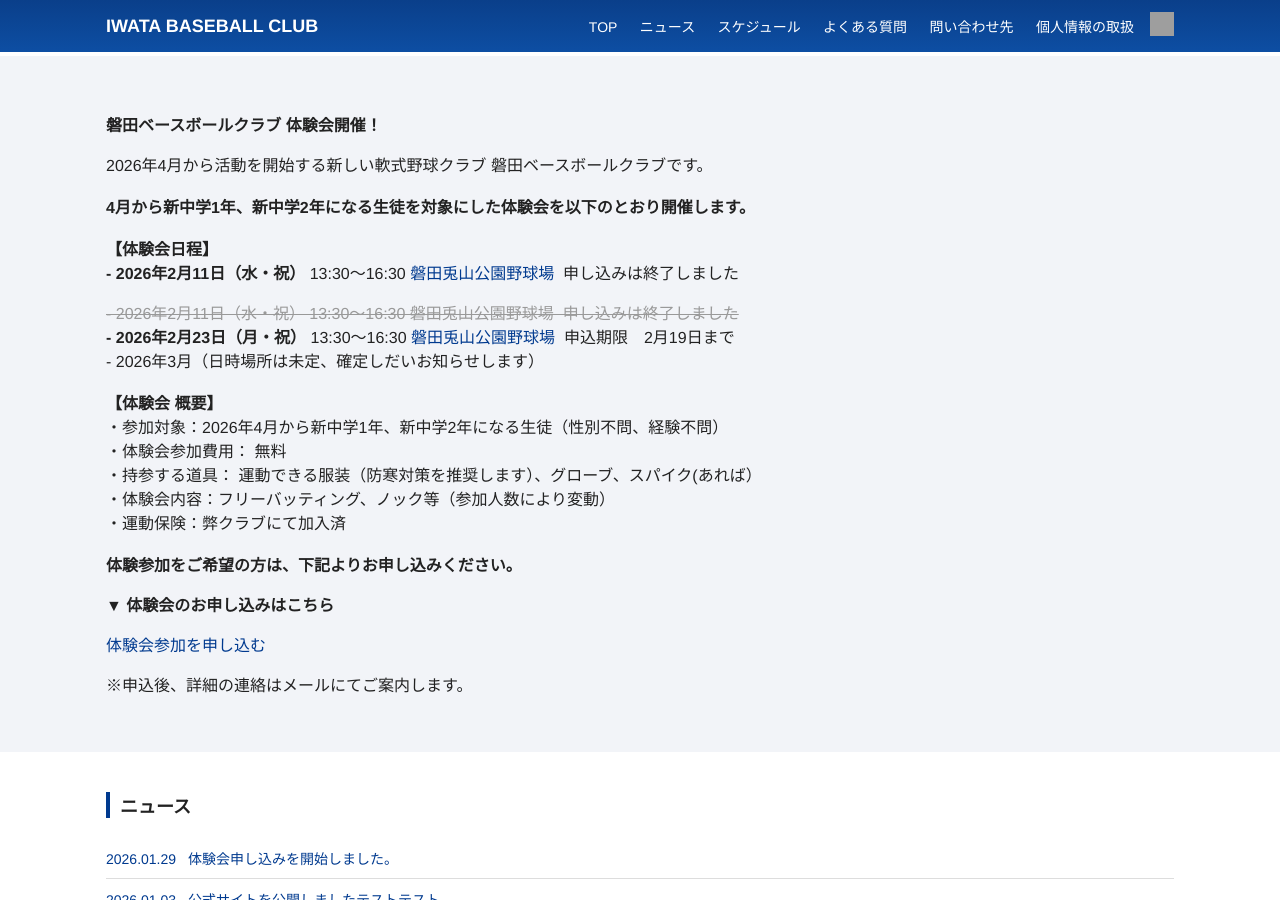
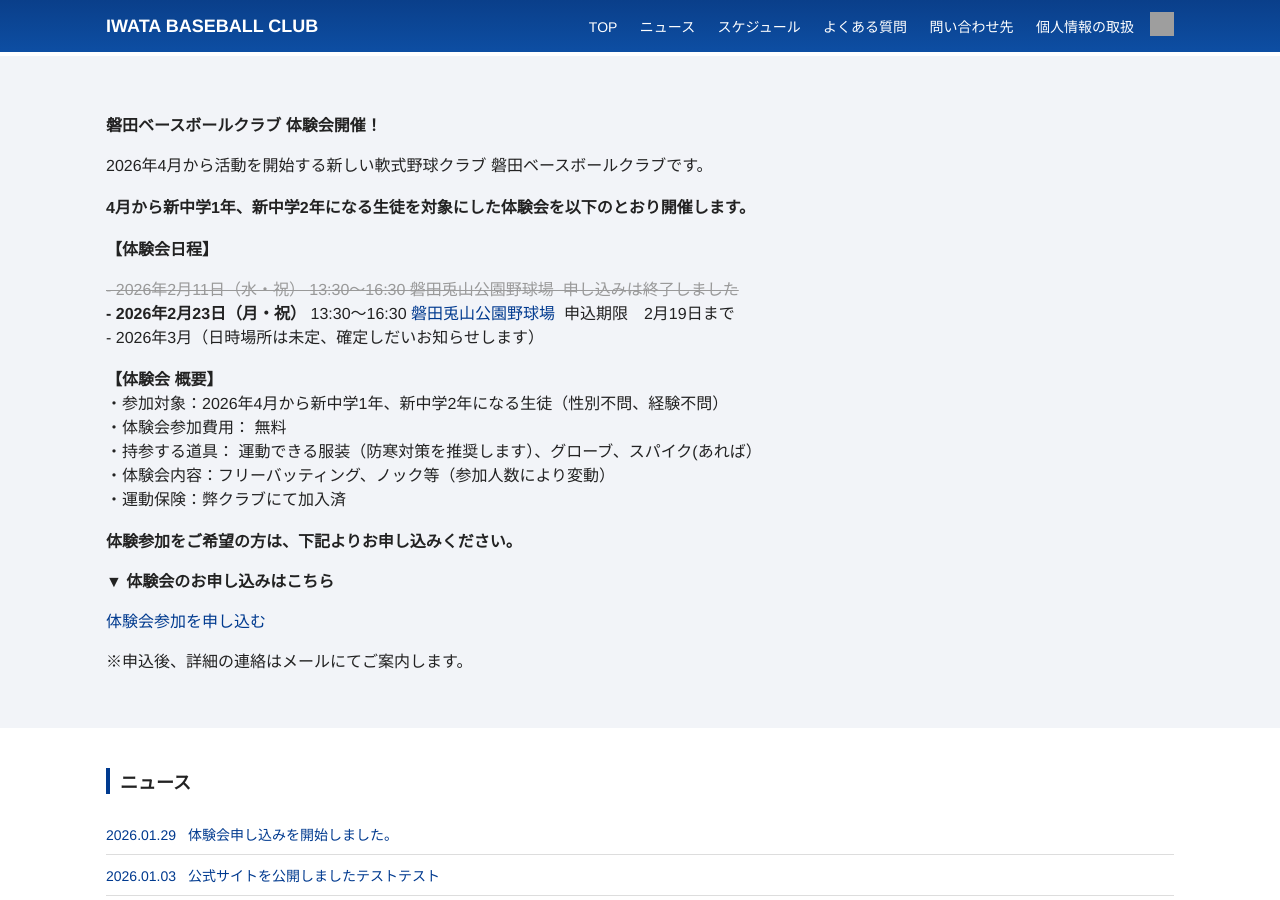
Before and after one commit to moutineigo/baseball, a Jekyll site: the page built from index.md, in a window 1280 px wide and 900 px high. Built offline with Jekyll 4.4.1, drawn with Linux system fonts in a browser that asks for light colours; grey boxes are pictures that could not be loaded.

Commit message:
Update home.html

```diff
--- a/_layouts/home.html
+++ b/_layouts/home.html
@@ -12,20 +12,11 @@ layout: default
   <strong>4月から新中学1年、新中学2年になる生徒を対象にした体験会を以下のとおり開催します。</strong><br><br>
 
   <strong>【体験会日程】</strong><br>
-  <strong> - 2026年2月11日（水・祝）</strong> 13:30〜16:30
-   <a href="https://maps.app.goo.gl/WUMTo3SxXWWpeedWA"
-    target="_blank"
-    rel="noopener">
-    磐田兎山公園野球場
-   </a>&nbsp;申し込みは終了しました<br>
-
   <div class="closed">
    <span class="strike">
      - 2026年2月11日（水・祝） 13:30〜16:30 磐田兎山公園野球場&nbsp;&nbsp;申し込みは終了しました
    </span>
   </div>
-
-
   <strong> - 2026年2月23日（月・祝）</strong> 13:30〜16:30
   <a href="https://maps.app.goo.gl/WUMTo3SxXWWpeedWA"
    target="_blank"
```
